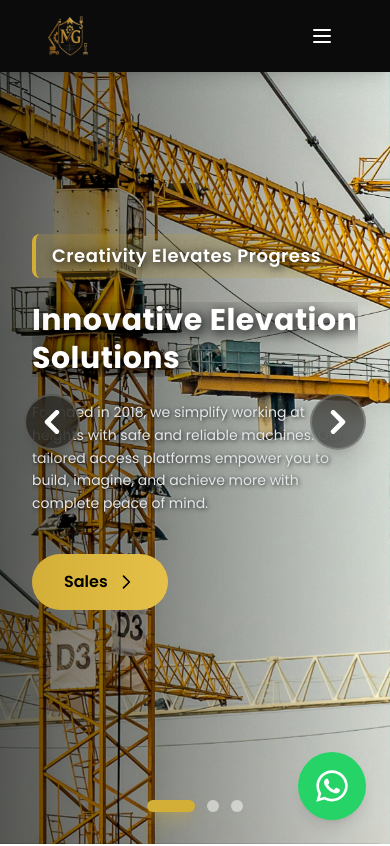
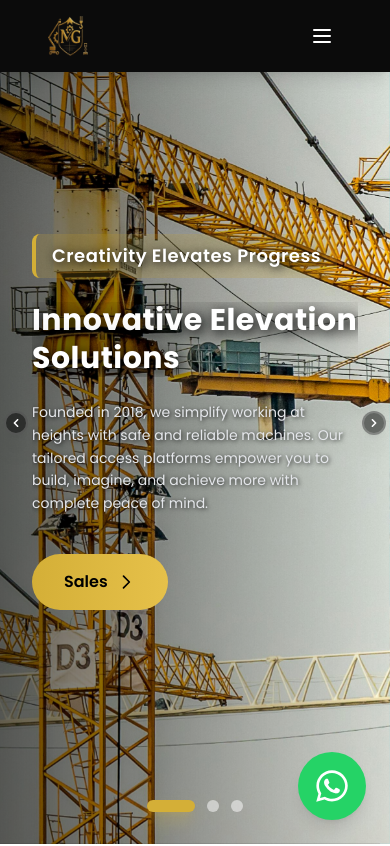
Before and after one commit to JoyCode4/MGLifts, a React (Vite) app: page / in a window 390 px wide. Shown: the top 846 px of the page. Built offline with nearby package versions, Linux system fonts and the light colour scheme.

Commit message:
Arrow Icon Update on Hero Section on Home page.

```diff
--- a/src/pages/Home.jsx
+++ b/src/pages/Home.jsx
@@ -181,12 +181,12 @@ const Home = () => {
               (bgIndex - 1 + slideContent.length) % slideContent.length
             )
           }
-          className="absolute top-1/2 -translate-y-1/2 left-6 z-40 group focus:outline-none"
+          className="absolute top-1/2 -translate-y-1/2 md:left-6 left-1 z-40 group focus:outline-none"
           aria-label="Previous Slide"
         >
-          <span className="inline-flex items-center justify-center w-14 h-14 rounded-full bg-black/50 backdrop-blur-md border-2 border-white/20 group-hover:bg-[#D4AF37] group-hover:border-[#D4AF37] transition-all duration-300 shadow-xl group-hover:scale-110">
+          <span className="inline-flex items-center justify-center w-6 h-6 md:w-14 md:h-14 rounded-full bg-black/50 backdrop-blur-md border-2 border-white/20 group-hover:bg-[#D4AF37] group-hover:border-[#D4AF37] transition-all duration-300 shadow-xl group-hover:scale-110">
             <svg
-              className="w-6 h-6 text-white"
+              className="w-2 h-2 md:w-6 md:h-6 text-white"
               aria-hidden="true"
               xmlns="http://www.w3.org/2000/svg"
               fill="none"
@@ -206,12 +206,12 @@ const Home = () => {
         <button
           type="button"
           onClick={() => setBgIndex((bgIndex + 1) % slideContent.length)}
-          className="absolute top-1/2 -translate-y-1/2 right-6 z-40 group focus:outline-none"
+          className="absolute top-1/2 -translate-y-1/2 md:right-6 right-1 z-40 group focus:outline-none"
           aria-label="Next Slide"
         >
-          <span className="inline-flex items-center justify-center w-14 h-14 rounded-full bg-black/50 backdrop-blur-md border-2 border-white/20 group-hover:bg-[#D4AF37] group-hover:border-[#D4AF37] transition-all duration-300 shadow-xl group-hover:scale-110">
+          <span className="inline-flex items-center justify-center w-6 h-6 md:w-14 md:h-14 rounded-full bg-black/50 backdrop-blur-md border-2 border-white/20 group-hover:bg-[#D4AF37] group-hover:border-[#D4AF37] transition-all duration-300 shadow-xl group-hover:scale-110">
             <svg
-              className="w-6 h-6 text-white"
+              className="w-2 h-2 md:w-6 md:h-6 text-white"
               aria-hidden="true"
               xmlns="http://www.w3.org/2000/svg"
               fill="none"
```
